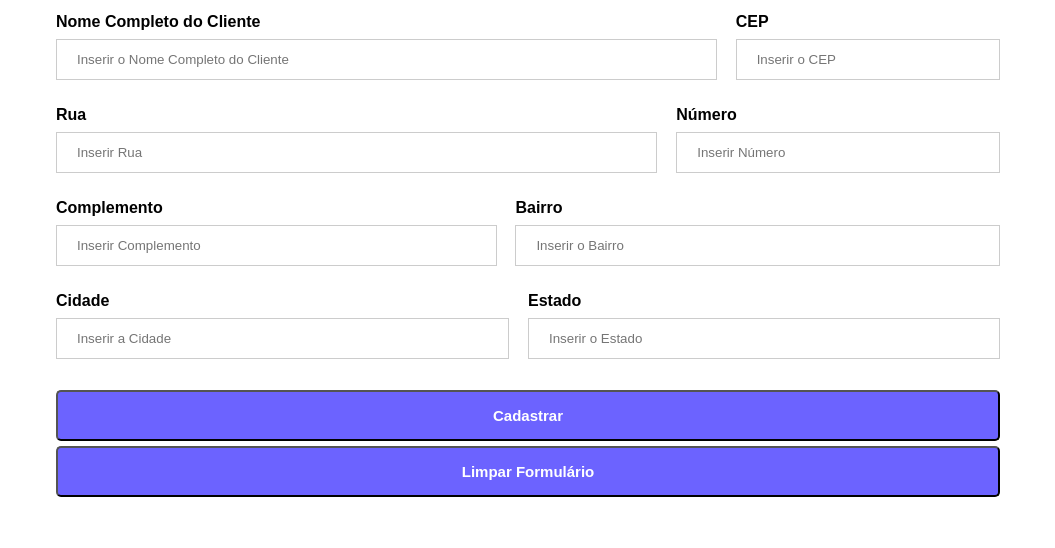
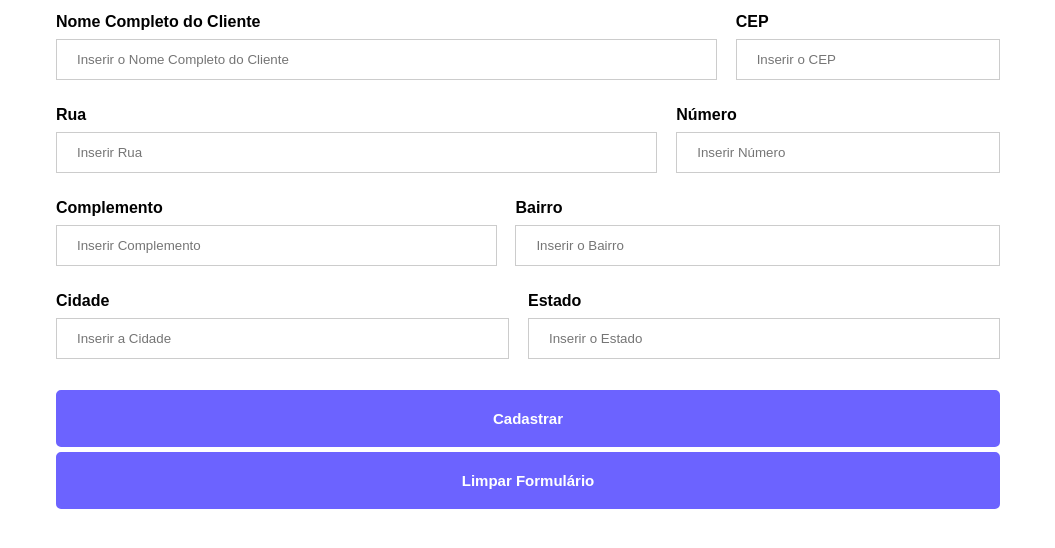
Before and after one commit to douglasabnovato/cep-form-api, a plain HTML site: page index.html in a window 1280 px wide. Shown: the part 192-740 px from the top of the page, without its empty margins (112-1167 px from the left). Drawn offline with Linux system fonts and the light colour scheme.

Commit message:
estilização dos botões

```diff
--- a/validation.css
+++ b/validation.css
@@ -43,6 +43,7 @@
 .form button {
     background-color: #6C63FF;
     border-radius: 5px;
+    border: 5px solid #6C63FF;
     color: #fff;
     padding: 15px;
     font-size: 15px;
@@ -54,5 +55,6 @@
 
 .form button:hover {
     background-color: #584ff5;
+    border: 5px solid #584ff5;
     transition: 0.3s;
 }
```
